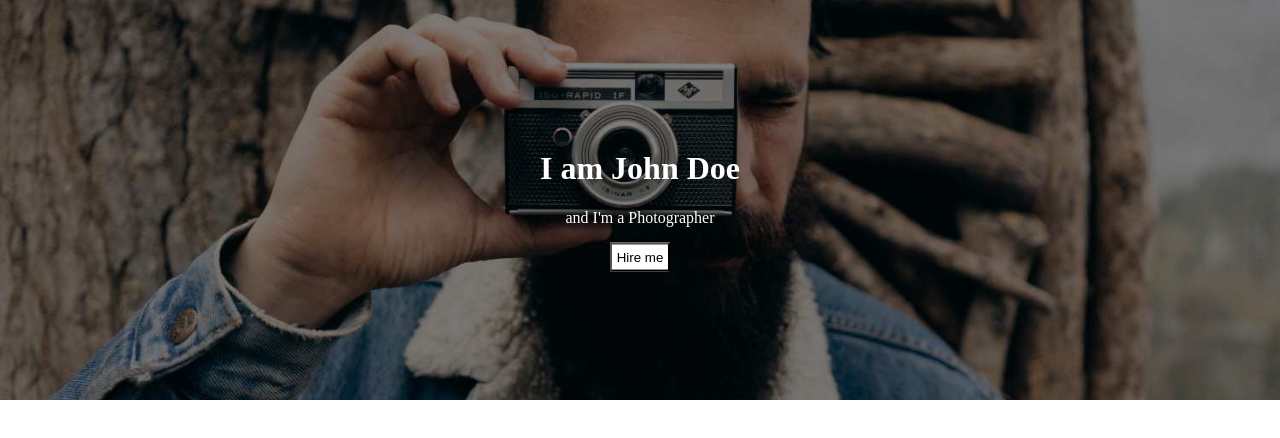
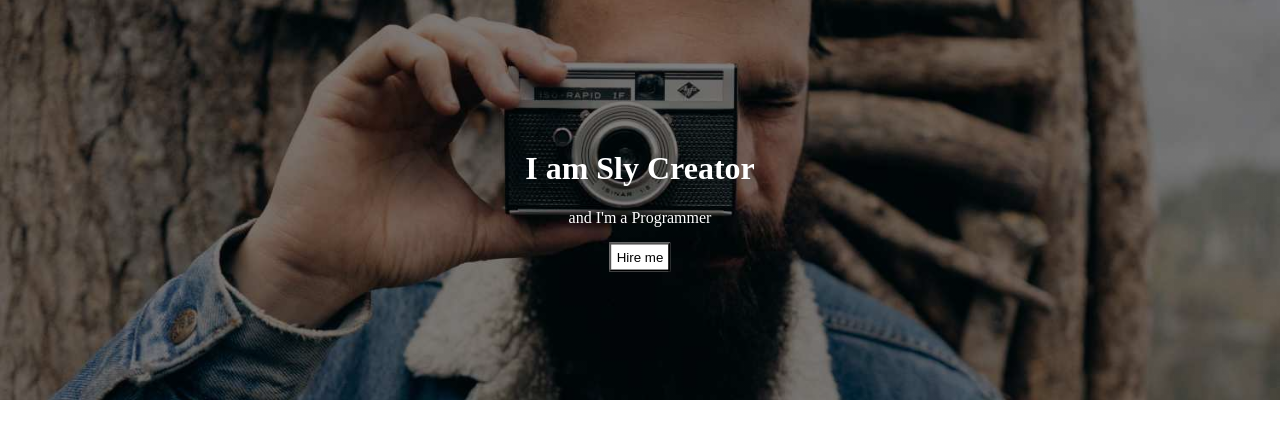
Before and after one commit to SlyCreator/Css-revisted, a plain HTML site: page Day2/index.html in a window 1280 px wide. Drawn offline with Linux system fonts and the light colour scheme.

Commit message:
worked on hero image and a Credit card Ui

```diff
--- a/Day2/index.html
+++ b/Day2/index.html
@@ -10,8 +10,8 @@
 <body>
     <div class="hero-image">
         <div class="hero-text">
-            <h1>I am John Doe</h1>
-            <p>and I'm a Photographer</p>
+            <h1>I am Sly Creator</h1>
+            <p>and I'm a Programmer</p>
             <button>Hire me</button>
         </div>
     </div>
```
Also changed, not shown: Day2/Screenshot from 2019-12-21 23-15-46.png (added), Day4/Screenshot from 2019-12-21 23-14-41.png (added).
